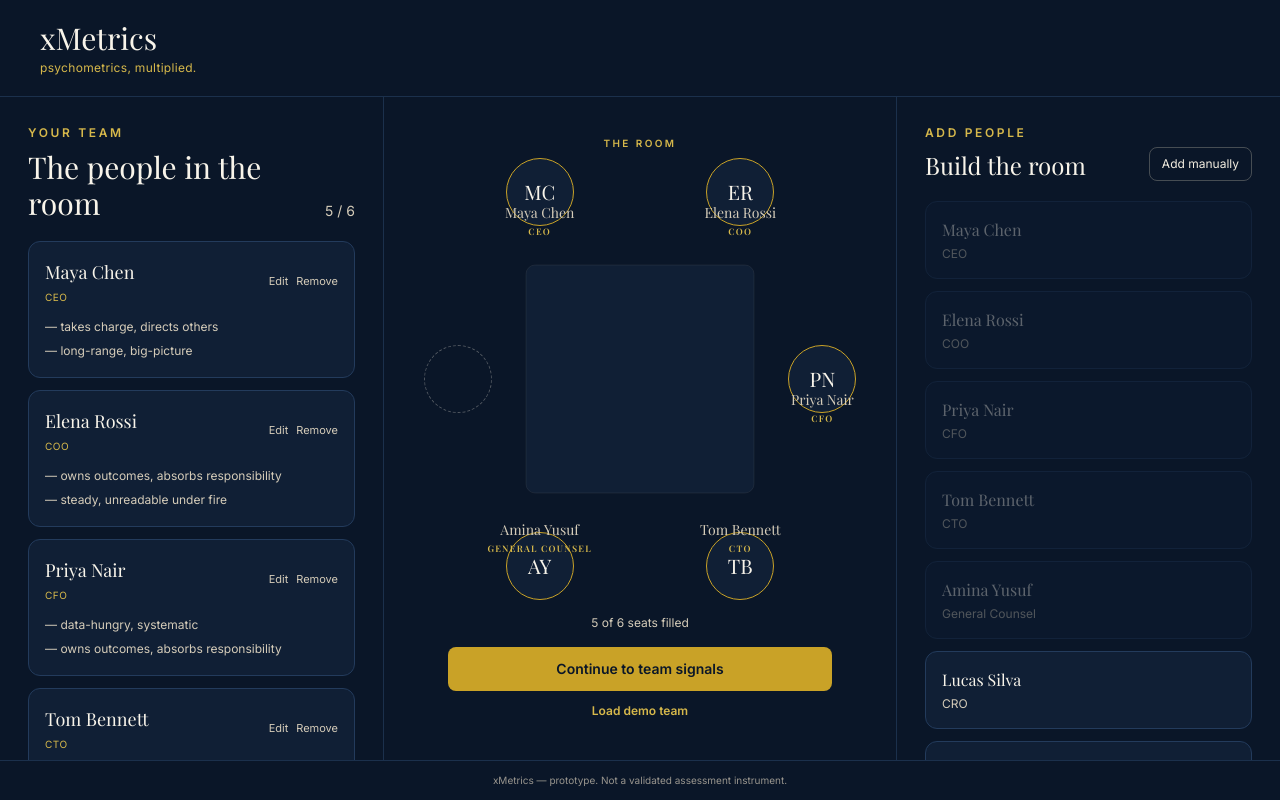
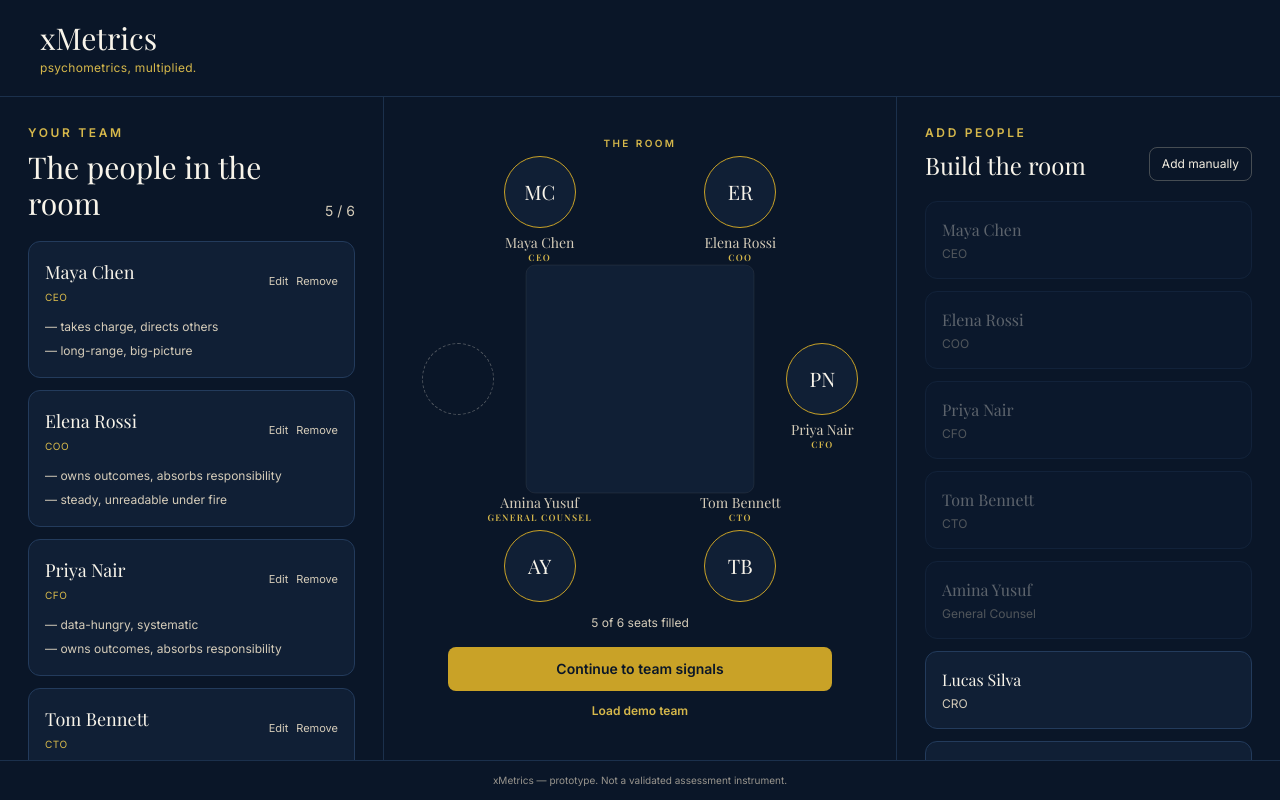
Before and after one commit to asafrubin00/xMetrics, a Next.js app: page / in a window 1280 px wide. Both pictures are taken after a click on the button "Load demo team". Built offline with nearby package versions, Linux system fonts and the light colour scheme; a web font is replaced by a local one.

Commit message:
step 5.10: fix seat labels and beat text flow

```diff
--- a/app/scenario/page.tsx
+++ b/app/scenario/page.tsx
@@ -170,7 +170,7 @@ export default function ScenarioPage() {
         </section>
 
         <section className="pt-7">
-          <div className="min-[1281px]:columns-2 min-[1281px]:gap-12 min-[1600px]:columns-3">
+          <div>
               {beat.body.split(/\n\s*\n/).filter(Boolean).map((paragraph, index) => (
               <p key={index} className="mb-5 text-base leading-8 text-cream-100">{paragraph}</p>
               ))}
--- a/components/room.tsx
+++ b/components/room.tsx
@@ -34,10 +34,6 @@ function initials(displayName: string): string {
     .join("");
 }
 
-function firstName(displayName: string): string {
-  return displayName.trim().split(/\s+/)[0] ?? displayName;
-}
-
 function point(slot: SeatSlot): { x: number; y: number } {
   return { x: slot.left * 10, y: slot.top * 10 };
 }
@@ -63,15 +59,12 @@ function SeatLabel({
 }) {
   return (
     <span
-      className={`pointer-events-none absolute left-1/2 w-24 -translate-x-1/2 text-center sm:w-32 ${labelAbove ? "bottom-[44px]" : "top-[44px]"}`}
+      className={`pointer-events-none absolute left-1/2 w-max -translate-x-1/2 text-center ${labelAbove ? "bottom-[calc(100%+8px)]" : "top-[calc(100%+8px)]"}`}
     >
-      <span className={`hidden truncate text-sm sm:block ${highlighted ? "text-cream-50" : "text-cream-300"}`}>
+      <span className={`block whitespace-nowrap text-sm leading-4 ${highlighted ? "text-cream-50" : "text-cream-300"}`}>
         {member.displayName}
       </span>
-      <span className={`block truncate text-sm sm:hidden ${highlighted ? "text-cream-50" : "text-cream-300"}`}>
-        {firstName(member.displayName)}
-      </span>
-      <span className="mt-0.5 hidden truncate text-[9px] font-semibold uppercase tracking-[0.14em] text-gold-400 sm:block">
+      <span className="mx-auto block max-w-[130px] whitespace-normal text-[9px] font-semibold uppercase leading-3 tracking-[0.14em] text-gold-400">
         {member.role}
       </span>
     </span>
@@ -225,7 +218,7 @@ export function Room({
             } : undefined}
             onClick={() => onSeatClick?.(member.id)}
             {...dropHandlers(index)}
-            className={`group absolute z-10 h-[68px] w-[68px] -translate-x-1/2 -translate-y-1/2 rounded-full border bg-navy-900 font-display text-xl text-cream-50 outline-none transition-[opacity,box-shadow,border-width] duration-300 focus-visible:ring-4 focus-visible:ring-cream-50 motion-reduce:transition-none ${interactive || onSeatClick ? "cursor-pointer" : "cursor-default"} ${isHighlighted || hoveredSlot === index ? "border-[3px] border-gold-500 shadow-[0_0_20px_rgba(201,162,39,0.28)]" : "border-[1.5px] border-gold-500"} ${isDimmed || (dragPayload === `member:${member.id}` && hoveredSlot !== index) ? "opacity-35" : "opacity-100"}`}
+            className={`group absolute z-10 h-[72px] w-[72px] -translate-x-1/2 -translate-y-1/2 rounded-full border bg-navy-900 font-display text-xl text-cream-50 outline-none transition-[opacity,box-shadow,border-width] duration-300 focus-visible:ring-4 focus-visible:ring-cream-50 motion-reduce:transition-none ${interactive || onSeatClick ? "cursor-pointer" : "cursor-default"} ${isHighlighted || hoveredSlot === index ? "border-[3px] border-gold-500 shadow-[0_0_20px_rgba(201,162,39,0.28)]" : "border-[1.5px] border-gold-500"} ${isDimmed || (dragPayload === `member:${member.id}` && hoveredSlot !== index) ? "opacity-35" : "opacity-100"}`}
             style={{ left: `${slot.left}%`, top: `${slot.top}%` }}
           >
             {initials(member.displayName)}
@@ -243,7 +236,7 @@ export function Room({
             tabIndex={0}
             aria-label="Empty seat"
             {...dropHandlers(members.length + offset)}
-            className={`absolute z-10 h-[68px] w-[68px] -translate-x-1/2 -translate-y-1/2 rounded-full border border-dashed outline-none transition-[opacity,box-shadow,border-color] focus-visible:ring-4 focus-visible:ring-cream-50 motion-reduce:transition-none ${hoveredSlot === members.length + offset ? "border-gold-500 shadow-[0_0_20px_rgba(201,162,39,0.28)]" : "border-cream-100/30"} ${dragPayload?.startsWith("member:") ? "opacity-45" : "opacity-100"}`}
+            className={`absolute z-10 h-[72px] w-[72px] -translate-x-1/2 -translate-y-1/2 rounded-full border border-dashed outline-none transition-[opacity,box-shadow,border-color] focus-visible:ring-4 focus-visible:ring-cream-50 motion-reduce:transition-none ${hoveredSlot === members.length + offset ? "border-gold-500 shadow-[0_0_20px_rgba(201,162,39,0.28)]" : "border-cream-100/30"} ${dragPayload?.startsWith("member:") ? "opacity-45" : "opacity-100"}`}
             style={{ left: `${slot.left}%`, top: `${slot.top}%` }}
           />
         );
@@ -256,10 +249,10 @@ export function Room({
             role="img"
             tabIndex={0}
             aria-label={ghostSeatLabel}
-            className="absolute z-10 h-[68px] w-[68px] -translate-x-1/2 -translate-y-1/2 rounded-full border border-dashed border-cream-100/25 bg-navy-950 outline-none focus-visible:ring-4 focus-visible:ring-cream-50"
+            className="absolute z-10 h-[72px] w-[72px] -translate-x-1/2 -translate-y-1/2 rounded-full border border-dashed border-cream-100/25 bg-navy-950 outline-none focus-visible:ring-4 focus-visible:ring-cream-50"
             style={{ left: `${slot.left}%`, top: `${slot.top}%` }}
           >
-            <span className={`pointer-events-none absolute left-1/2 w-24 -translate-x-1/2 text-center font-display text-xs italic text-cream-300/70 sm:w-32 ${slot.labelAbove ? "bottom-[44px]" : "top-[44px]"}`}>
+            <span className={`pointer-events-none absolute left-1/2 w-max max-w-[130px] -translate-x-1/2 text-center font-display text-xs italic text-cream-300/70 ${slot.labelAbove ? "bottom-[calc(100%+8px)]" : "top-[calc(100%+8px)]"}`}>
               {ghostSeatLabel}
             </span>
           </div>
```
